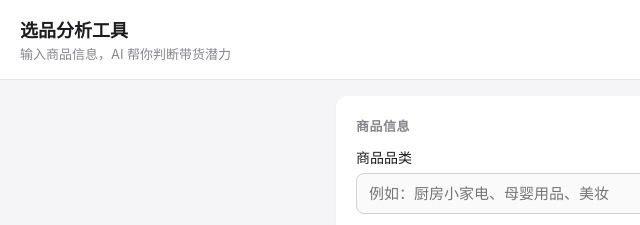
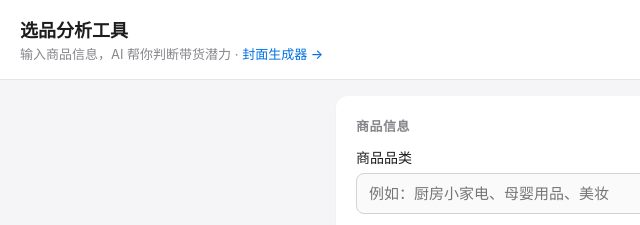
Before and after one commit to tianyousuannai-ship-it/douyin-commerce-tools, a plain HTML site: page index.html in a window 1280 px wide. Shown: the top 225 px of the page, 0-640 px from the left. Drawn offline with Linux system fonts and the light colour scheme.

Commit message:
feat: 选品分析页添加封面生成器入口

```diff
--- a/index.html
+++ b/index.html
@@ -119,7 +119,7 @@
 
 <div class="header">
   <h1>选品分析工具</h1>
-  <p>输入商品信息，AI 帮你判断带货潜力</p>
+  <p>输入商品信息，AI 帮你判断带货潜力 · <a href="cover-generator.html" style="color:#0071e3;text-decoration:none;font-weight:500;">封面生成器 →</a></p>
 </div>
 
 <div class="container">
```
Also changed, not shown: cover-generator.html (+1 -0 lines).
